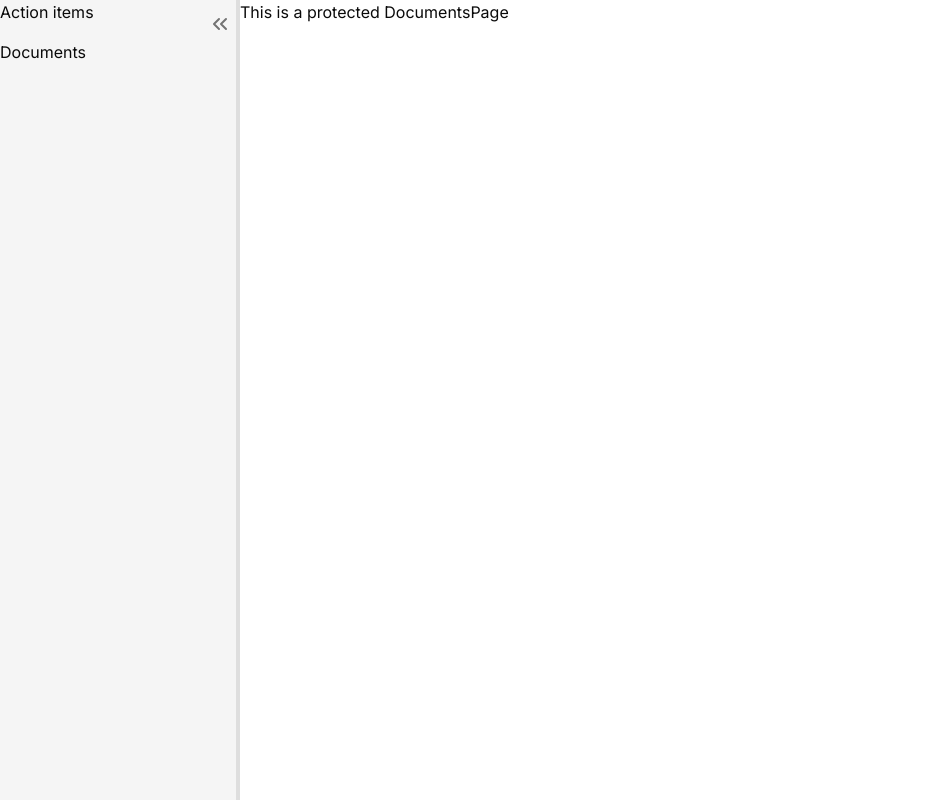
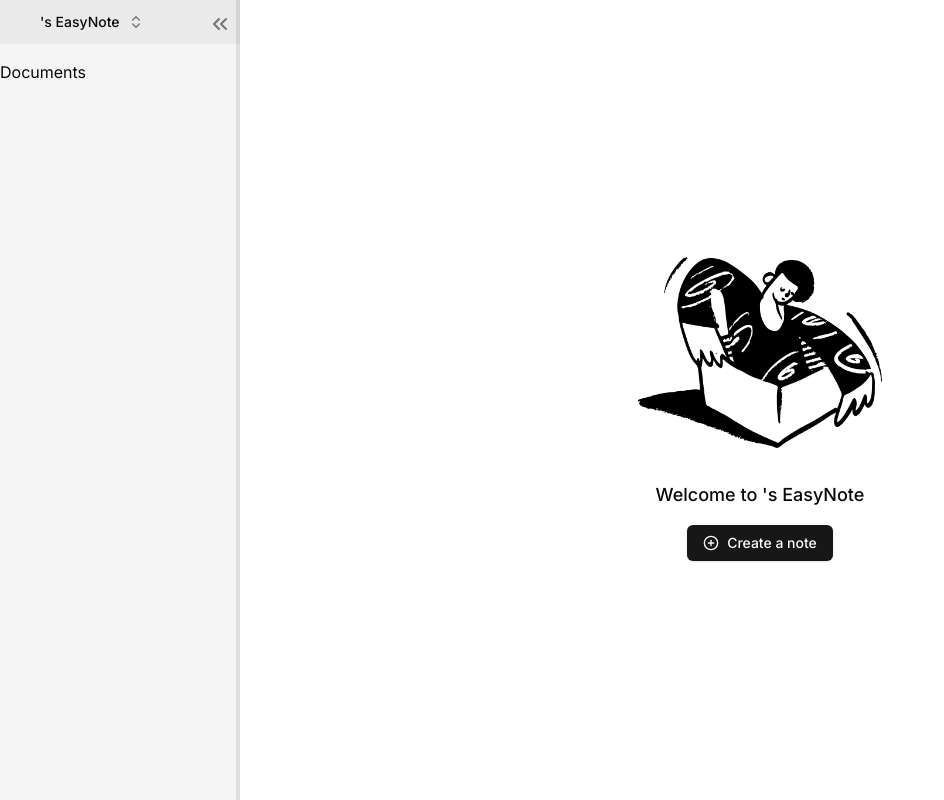
Before and after one commit to cgkaczenski/EasyNotes, a Next.js app: page /documents in a window 1280 px wide. Shown: the whole page, without its empty margins (0-944 px from the left). Built offline with nearby package versions, Linux system fonts and the light colour scheme; no server answers.

Commit message:
Add user dropdown menu

```diff
--- a/src/app/(protected)/(routes)/documents/page.tsx
+++ b/src/app/(protected)/(routes)/documents/page.tsx
@@ -1,5 +1,37 @@
+"use client";
+
+import Image from "next/image";
+import { useCurrentUser } from "@/hooks/use-current-user";
+import { PlusCircle } from "lucide-react";
+import { Button } from "@/components/ui/button";
+
 const DocumentsPage = () => {
-  return <div>This is a protected DocumentsPage</div>;
+  const { user } = useCurrentUser();
+  return (
+    <div className="h-full flex flex-col items-center justify-center space-y-4">
+      <Image
+        src="/empty.png"
+        height="300"
+        width="300"
+        alt="Empty"
+        className="dark:hidden"
+      />
+      <Image
+        src="/empty-dark.png"
+        height="300"
+        width="300"
+        alt="Empty"
+        className="hidden dark:block"
+      />
+      <h2 className="text-lg font-medium">
+        Welcome to {user?.name}&apos;s EasyNote
+      </h2>
+      <Button>
+        <PlusCircle className="h-4 w-4 mr-2" />
+        Create a note
+      </Button>
+    </div>
+  );
 };
 
 export default DocumentsPage;
--- a/src/app/(protected)/_components/navigation.tsx
+++ b/src/app/(protected)/_components/navigation.tsx
@@ -4,6 +4,7 @@ import { ChevronsLeft, MenuIcon } from "lucide-react";
 import { usePathname } from "next/navigation";
 import { ElementRef, useEffect, useRef, useState } from "react";
 import { useMediaQuery } from "@/hooks/use-better-media-query";
+import { UserItem } from "./user-item";
 import { cn } from "@/lib/utils";
 
 export const Navigation = () => {
@@ -113,7 +114,7 @@ export const Navigation = () => {
           <ChevronsLeft className="h-6 w-6" />
         </div>
         <div>
-          <p>Action items</p>
+          <UserItem />
         </div>
         <div className="mt-4">
           <p>Documents</p>
--- /dev/null
+++ b/src/app/(protected)/_components/user-item.tsx
@@ -0,0 +1,68 @@
+"use client";
+
+import { ChevronsLeftRight } from "lucide-react";
+import { useCurrentUser } from "@/hooks/use-current-user";
+import { LogoutButton } from "@/components/auth/logout-button";
+import { Avatar, AvatarImage } from "@/components/ui/avatar";
+import {
+  DropdownMenu,
+  DropdownMenuContent,
+  DropdownMenuItem,
+  DropdownMenuSeparator,
+  DropdownMenuTrigger,
+} from "@/components/ui/dropdown-menu";
+
+export const UserItem = () => {
+  const { user } = useCurrentUser();
+
+  return (
+    <DropdownMenu>
+      <DropdownMenuTrigger asChild>
+        <div
+          role="button"
+          className="flex items-center text-sm p-3 w-full hover:bg-primary/5"
+        >
+          <div className="gap-x-2 flex items-center max-w-[150px]">
+            <Avatar className="h-5 w-5">
+              <AvatarImage src={user?.image ?? ""} />
+            </Avatar>
+            <span className="text-start font-medium line-clamp-1">
+              {user?.name}&apos;s EasyNote
+            </span>
+          </div>
+          <ChevronsLeftRight className="rotate-90 ml-2 text-muted-foreground h-4 w-4" />
+        </div>
+      </DropdownMenuTrigger>
+      <DropdownMenuContent
+        className="w-80"
+        align="start"
+        alignOffset={11}
+        forceMount
+      >
+        <div className="flex flex-col space-y-4 p-2">
+          <p className="text-xs font-medium leading-none text-muted-foreground">
+            {user?.email}
+          </p>
+          <div className="flex items-center gap-x-2">
+            <div className="rounded-md bg-secondary p-1">
+              <Avatar className="h-8 w-8">
+                <AvatarImage src={user?.image ?? ""} />
+              </Avatar>
+            </div>
+            <div className="space-y-1">
+              <p className="text-sm line-clamp-1">
+                {user?.name}&apos;s EasyNote
+              </p>
+            </div>
+          </div>
+        </div>
+        <DropdownMenuSeparator />
+        <DropdownMenuItem asChild>
+          <LogoutButton className="w-full cursor-pointer text-muted-foreground hover:bg-muted">
+            Log out
+          </LogoutButton>
+        </DropdownMenuItem>
+      </DropdownMenuContent>
+    </DropdownMenu>
+  );
+};
--- a/src/components/auth/logout-button.tsx
+++ b/src/components/auth/logout-button.tsx
@@ -1,19 +1,27 @@
-"use client";
-
 import { logout } from "@/actions/logout";
+import { cn } from "@/lib/utils";
 
 interface LogoutButtonProps {
   children?: React.ReactNode;
+  className?: string;
+  onClick?: () => void;
 }
 
-export const LogoutButton = ({ children }: LogoutButtonProps) => {
-  const onClick = () => {
+export const LogoutButton = ({
+  children,
+  className,
+  onClick,
+}: LogoutButtonProps) => {
+  const handleClick = () => {
     logout();
+    if (onClick) {
+      onClick();
+    }
   };
 
   return (
-    <span onClick={onClick} className="cursor-pointer">
+    <div onClick={handleClick} className={cn("cursor-pointer", className)}>
       {children}
-    </span>
+    </div>
   );
 };
--- a/src/components/auth/user-button.tsx
+++ b/src/components/auth/user-button.tsx
@@ -28,7 +28,7 @@ export const UserButton = () => {
       </DropdownMenuTrigger>
       <DropdownMenuContent className="w-40" align="end">
         <LogoutButton>
-          <DropdownMenuItem>
+          <DropdownMenuItem className="cursor-pointer">
             <ExitIcon className="h-4 w-4 mr-2" />
             Logout
           </DropdownMenuItem>
--- a/src/components/ui/dropdown-menu.tsx
+++ b/src/components/ui/dropdown-menu.tsx
@@ -1,31 +1,31 @@
-"use client"
+"use client";
 
-import * as React from "react"
-import * as DropdownMenuPrimitive from "@radix-ui/react-dropdown-menu"
+import * as React from "react";
+import * as DropdownMenuPrimitive from "@radix-ui/react-dropdown-menu";
 import {
   CheckIcon,
   ChevronRightIcon,
   DotFilledIcon,
-} from "@radix-ui/react-icons"
+} from "@radix-ui/react-icons";
 
-import { cn } from "@/lib/utils"
+import { cn } from "@/lib/utils";
 
-const DropdownMenu = DropdownMenuPrimitive.Root
+const DropdownMenu = DropdownMenuPrimitive.Root;
 
-const DropdownMenuTrigger = DropdownMenuPrimitive.Trigger
+const DropdownMenuTrigger = DropdownMenuPrimitive.Trigger;
 
-const DropdownMenuGroup = DropdownMenuPrimitive.Group
+const DropdownMenuGroup = DropdownMenuPrimitive.Group;
 
-const DropdownMenuPortal = DropdownMenuPrimitive.Portal
+const DropdownMenuPortal = DropdownMenuPrimitive.Portal;
 
-const DropdownMenuSub = DropdownMenuPrimitive.Sub
+const DropdownMenuSub = DropdownMenuPrimitive.Sub;
 
-const DropdownMenuRadioGroup = DropdownMenuPrimitive.RadioGroup
+const DropdownMenuRadioGroup = DropdownMenuPrimitive.RadioGroup;
 
 const DropdownMenuSubTrigger = React.forwardRef<
   React.ElementRef<typeof DropdownMenuPrimitive.SubTrigger>,
   React.ComponentPropsWithoutRef<typeof DropdownMenuPrimitive.SubTrigger> & {
-    inset?: boolean
+    inset?: boolean;
   }
 >(({ className, inset, children, ...props }, ref) => (
   <DropdownMenuPrimitive.SubTrigger
@@ -40,9 +40,9 @@ const DropdownMenuSubTrigger = React.forwardRef<
     {children}
     <ChevronRightIcon className="ml-auto h-4 w-4" />
   </DropdownMenuPrimitive.SubTrigger>
-))
+));
 DropdownMenuSubTrigger.displayName =
-  DropdownMenuPrimitive.SubTrigger.displayName
+  DropdownMenuPrimitive.SubTrigger.displayName;
 
 const DropdownMenuSubContent = React.forwardRef<
   React.ElementRef<typeof DropdownMenuPrimitive.SubContent>,
@@ -51,14 +51,14 @@ const DropdownMenuSubContent = React.forwardRef<
   <DropdownMenuPrimitive.SubContent
     ref={ref}
     className={cn(
-      "z-50 min-w-[8rem] overflow-hidden rounded-md border bg-popover p-1 text-popover-foreground shadow-lg data-[state=open]:animate-in data-[state=closed]:animate-out data-[state=closed]:fade-out-0 data-[state=open]:fade-in-0 data-[state=closed]:zoom-out-95 data-[state=open]:zoom-in-95 data-[side=bottom]:slide-in-from-top-2 data-[side=left]:slide-in-from-right-2 data-[side=right]:slide-in-from-left-2 data-[side=top]:slide-in-from-bottom-2",
+      "z-[99999] min-w-[8rem] overflow-hidden rounded-md border bg-popover p-1 text-popover-foreground shadow-lg data-[state=open]:animate-in data-[state=closed]:animate-out data-[state=closed]:fade-out-0 data-[state=open]:fade-in-0 data-[state=closed]:zoom-out-95 data-[state=open]:zoom-in-95 data-[side=bottom]:slide-in-from-top-2 data-[side=left]:slide-in-from-right-2 data-[side=right]:slide-in-from-left-2 data-[side=top]:slide-in-from-bottom-2",
       className
     )}
     {...props}
   />
-))
+));
 DropdownMenuSubContent.displayName =
-  DropdownMenuPrimitive.SubContent.displayName
+  DropdownMenuPrimitive.SubContent.displayName;
 
 const DropdownMenuContent = React.forwardRef<
   React.ElementRef<typeof DropdownMenuPrimitive.Content>,
@@ -69,20 +69,20 @@ const DropdownMenuContent = React.forwardRef<
       ref={ref}
       sideOffset={sideOffset}
       className={cn(
-        "z-50 min-w-[8rem] overflow-hidden rounded-md border bg-popover p-1 text-popover-foreground shadow-md",
+        "z-[99999] min-w-[8rem] overflow-hidden rounded-md border bg-popover p-1 text-popover-foreground shadow-md",
         "data-[state=open]:animate-in data-[state=closed]:animate-out data-[state=closed]:fade-out-0 data-[state=open]:fade-in-0 data-[state=closed]:zoom-out-95 data-[state=open]:zoom-in-95 data-[side=bottom]:slide-in-from-top-2 data-[side=left]:slide-in-from-right-2 data-[side=right]:slide-in-from-left-2 data-[side=top]:slide-in-from-bottom-2",
         className
       )}
       {...props}
     />
   </DropdownMenuPrimitive.Portal>
-))
-DropdownMenuContent.displayName = DropdownMenuPrimitive.Content.displayName
+));
+DropdownMenuContent.displayName = DropdownMenuPrimitive.Content.displayName;
 
 const DropdownMenuItem = React.forwardRef<
   React.ElementRef<typeof DropdownMenuPrimitive.Item>,
   React.ComponentPropsWithoutRef<typeof DropdownMenuPrimitive.Item> & {
-    inset?: boolean
+    inset?: boolean;
   }
 >(({ className, inset, ...props }, ref) => (
   <DropdownMenuPrimitive.Item
@@ -94,8 +94,8 @@ const DropdownMenuItem = React.forwardRef<
     )}
     {...props}
   />
-))
-DropdownMenuItem.displayName = DropdownMenuPrimitive.Item.displayName
+));
+DropdownMenuItem.displayName = DropdownMenuPrimitive.Item.displayName;
 
 const DropdownMenuCheckboxItem = React.forwardRef<
   React.ElementRef<typeof DropdownMenuPrimitive.CheckboxItem>,
@@ -117,9 +117,9 @@ const DropdownMenuCheckboxItem = React.forwardRef<
     </span>
     {children}
   </DropdownMenuPrimitive.CheckboxItem>
-))
+));
 DropdownMenuCheckboxItem.displayName =
-  DropdownMenuPrimitive.CheckboxItem.displayName
+  DropdownMenuPrimitive.CheckboxItem.displayName;
 
 const DropdownMenuRadioItem = React.forwardRef<
   React.ElementRef<typeof DropdownMenuPrimitive.RadioItem>,
@@ -140,13 +140,13 @@ const DropdownMenuRadioItem = React.forwardRef<
     </span>
     {children}
   </DropdownMenuPrimitive.RadioItem>
-))
-DropdownMenuRadioItem.displayName = DropdownMenuPrimitive.RadioItem.displayName
+));
+DropdownMenuRadioItem.displayName = DropdownMenuPrimitive.RadioItem.displayName;
 
 const DropdownMenuLabel = React.forwardRef<
   React.ElementRef<typeof DropdownMenuPrimitive.Label>,
   React.ComponentPropsWithoutRef<typeof DropdownMenuPrimitive.Label> & {
-    inset?: boolean
+    inset?: boolean;
   }
 >(({ className, inset, ...props }, ref) => (
   <DropdownMenuPrimitive.Label
@@ -158,8 +158,8 @@ const DropdownMenuLabel = React.forwardRef<
     )}
     {...props}
   />
-))
-DropdownMenuLabel.displayName = DropdownMenuPrimitive.Label.displayName
+));
+DropdownMenuLabel.displayName = DropdownMenuPrimitive.Label.displayName;
 
 const DropdownMenuSeparator = React.forwardRef<
   React.ElementRef<typeof DropdownMenuPrimitive.Separator>,
@@ -170,8 +170,8 @@ const DropdownMenuSeparator = React.forwardRef<
     className={cn("-mx-1 my-1 h-px bg-muted", className)}
     {...props}
   />
-))
-DropdownMenuSeparator.displayName = DropdownMenuPrimitive.Separator.displayName
+));
+DropdownMenuSeparator.displayName = DropdownMenuPrimitive.Separator.displayName;
 
 const DropdownMenuShortcut = ({
   className,
@@ -182,9 +182,9 @@ const DropdownMenuShortcut = ({
       className={cn("ml-auto text-xs tracking-widest opacity-60", className)}
       {...props}
     />
-  )
-}
-DropdownMenuShortcut.displayName = "DropdownMenuShortcut"
+  );
+};
+DropdownMenuShortcut.displayName = "DropdownMenuShortcut";
 
 export {
   DropdownMenu,
@@ -202,4 +202,4 @@ export {
   DropdownMenuSubContent,
   DropdownMenuSubTrigger,
   DropdownMenuRadioGroup,
-}
+};
```
